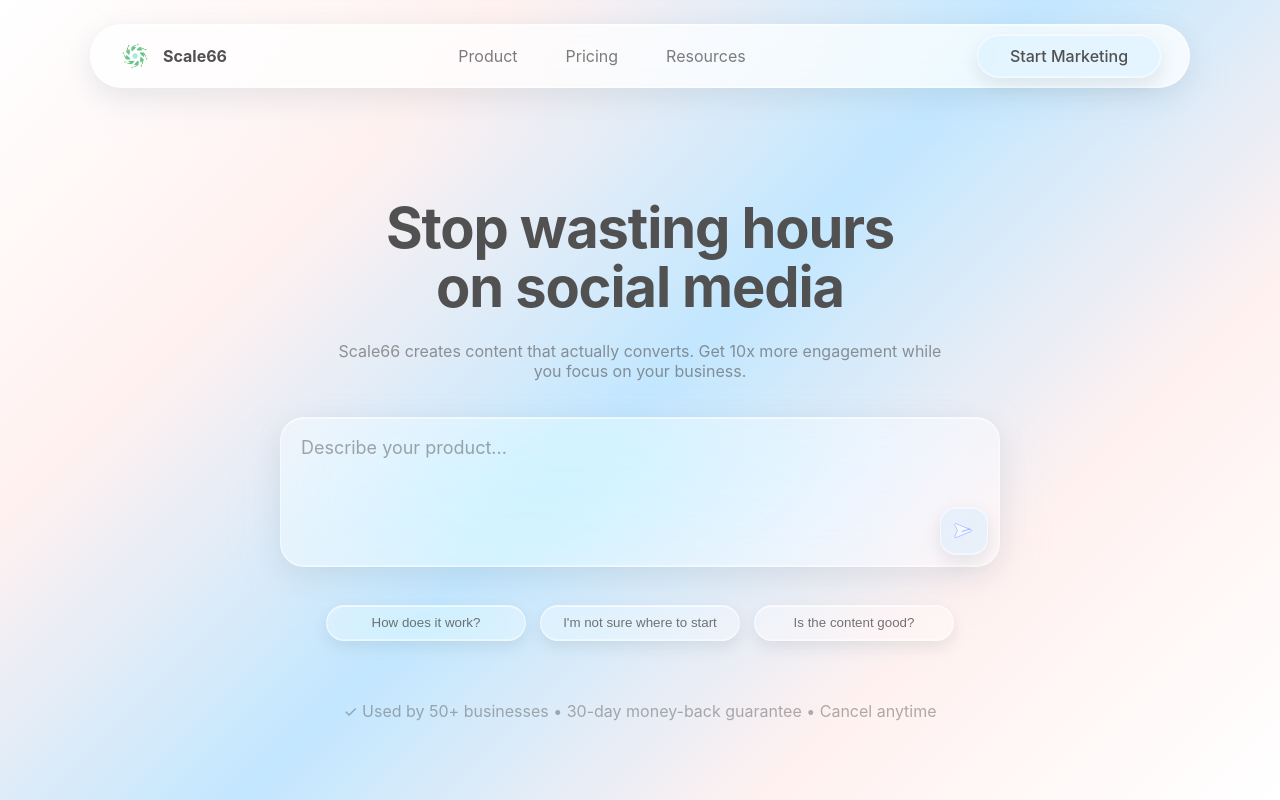
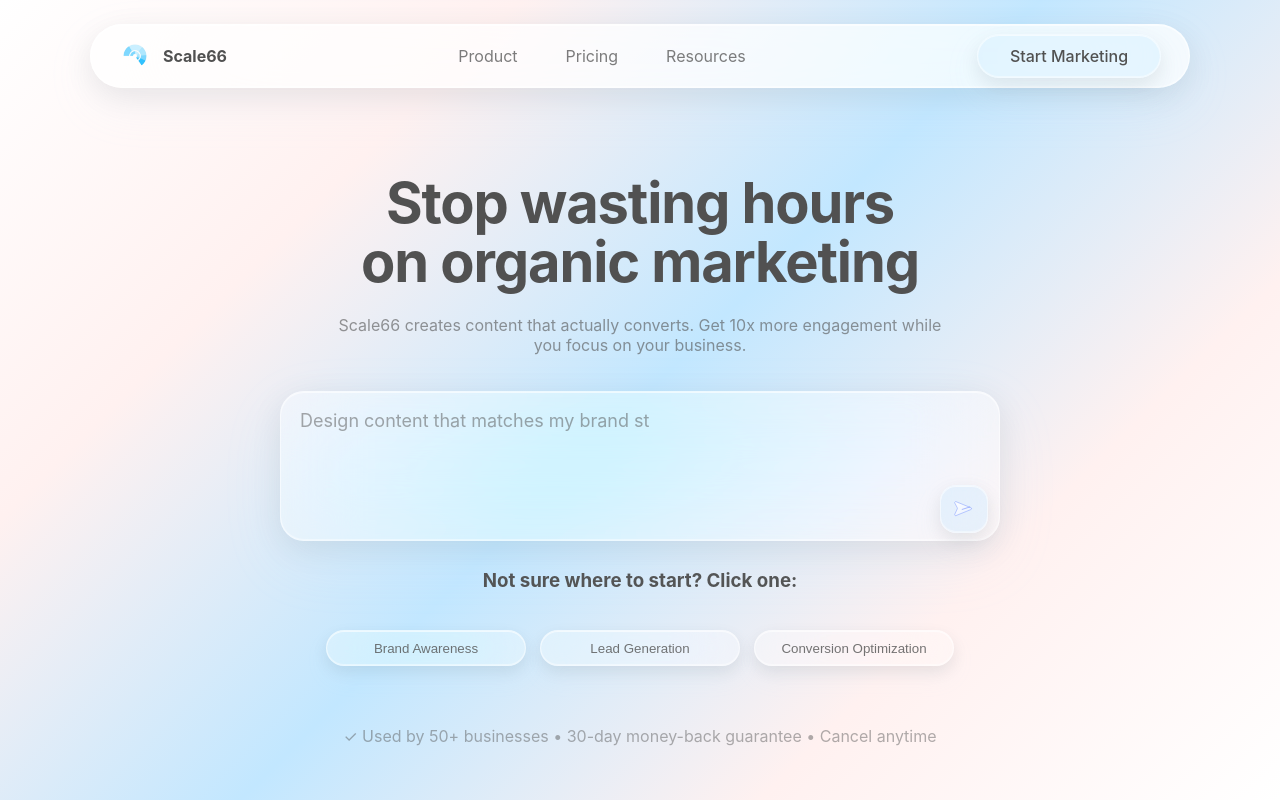
Before and after one commit to scale66-calvin-senior-project/scale66-frontend, a Next.js app in the folder frontend/: page / in a window 1280 px wide. Shown: the top 800 px of the page. Built offline with nearby package versions, Linux system fonts and the light colour scheme.

Commit message:
Changed landing page copy and added animation

```diff
--- a/frontend/src/app/globals.css
+++ b/frontend/src/app/globals.css
@@ -23,7 +23,7 @@ body {
 
 body {
   color: #515151;
-  background: linear-gradient(135deg, #ffffff 0%, #FFF1F0 25%, #C2E7FF 50%, #FFF1F0 75%, #ffffff 100%);
+  background: linear-gradient(135deg, #ffffff 0%, #EDCEFF 25%, #C2E7FF 50%, #EDCEFF 75%, #ffffff 100%);
   background-attachment: fixed;
   font-family: -apple-system, BlinkMacSystemFont, 'SF Pro Display', 'SF Pro Text', 'Helvetica Neue', Helvetica, Arial, sans-serif;
   -webkit-font-smoothing: antialiased;
--- a/frontend/src/features/landing/landing-page/components/Hero.module.css
+++ b/frontend/src/features/landing/landing-page/components/Hero.module.css
@@ -43,10 +43,21 @@
     padding: 0 16px;
   }
 
+  .inputWrapper {
+    width: 100%;
+    max-width: 90vw;
+  }
+
   .input {
     height: 120px;
     font-size: 16px;
     padding: 14px 50px 14px 16px;
+  }
+
+  .animatedPlaceholder {
+    top: 14px;
+    left: 16px;
+    font-size: 16px;
   }
 
   .play {
@@ -84,6 +95,12 @@
     font-size: 15px;
   }
 
+  .animatedPlaceholder {
+    top: 14px;
+    left: 16px;
+    font-size: 15px;
+  }
+
   .chip {
     min-width: 140px;
     font-size: 13px;
@@ -103,9 +120,14 @@
   margin-top: 12px;
 }
 
-.input {
+.inputWrapper {
+  position: relative;
   width: 720px;
   max-width: 90vw;
+}
+
+.input {
+  width: 100%;
   height: 150px;
   padding: 16px 60px 16px 20px; /* leave room for play button */
   border-radius: 24px;
@@ -129,6 +151,32 @@
   color: rgba(81, 81, 81, 0.5);
   opacity: 1;
   font-size: inherit;
+}
+
+.animatedPlaceholder {
+  position: absolute;
+  top: 16px;
+  left: 20px;
+  pointer-events: none;
+  color: rgba(81, 81, 81, 0.5);
+  font-size: 18px;
+  line-height: 1.5;
+  white-space: pre-wrap;
+  font-family: inherit;
+  z-index: 1;
+}
+
+.cursor {
+  animation: blink 1s infinite;
+}
+
+@keyframes blink {
+  0%, 49% {
+    opacity: 1;
+  }
+  50%, 100% {
+    opacity: 0;
+  }
 }
 
 .input:focus {
--- a/frontend/src/features/landing/landing-page/components/Hero.tsx
+++ b/frontend/src/features/landing/landing-page/components/Hero.tsx
@@ -1,12 +1,97 @@
 'use client';
 
-import React from "react";
+import React, { useState, useEffect, useRef } from "react";
 import Link from "next/link";
 import { useRouter } from "next/navigation";
 import styles from "./Hero.module.css";
 
+const ANIMATION_PHRASES = [
+  "Create a carousel for my SaaS product",
+  "Design content that matches my brand style",
+  "Generate Instagram posts for my mobile app",
+  "Create viral content for my e-commerce store",
+  "Design posts that match my brand voice"
+];
+
+const TYPING_SPEED = 50; // milliseconds per character
+const DELETING_SPEED = 30; // milliseconds per character (faster)
+const PAUSE_DURATION = 2000; // 2 seconds pause after typing
+
 export default function Hero() {
   const router = useRouter();
+  const [displayText, setDisplayText] = useState("");
+  const [currentPhraseIndex, setCurrentPhraseIndex] = useState(0);
+  const [isTyping, setIsTyping] = useState(true);
+  const [isPaused, setIsPaused] = useState(false);
+  const [userHasTyped, setUserHasTyped] = useState(false);
+  const [inputValue, setInputValue] = useState("");
+  const animationRef = useRef<NodeJS.Timeout | null>(null);
+  const textareaRef = useRef<HTMLTextAreaElement>(null);
+
+  // Helper function to clear animation timeout
+  const clearAnimation = () => {
+    if (animationRef.current) {
+      clearTimeout(animationRef.current);
+      animationRef.current = null;
+    }
+  };
+
+  useEffect(() => {
+    // Don't animate if user is typing
+    if (userHasTyped && inputValue.length > 0) {
+      clearAnimation();
+      return clearAnimation;
+    }
+
+    // Resume animation when user deletes everything
+    if (userHasTyped && inputValue.length === 0) {
+      setUserHasTyped(false);
+      setDisplayText("");
+      setIsTyping(true);
+      setIsPaused(false);
+      return clearAnimation;
+    }
+
+    const currentPhrase = ANIMATION_PHRASES[currentPhraseIndex];
+    if (!currentPhrase) {
+      return clearAnimation;
+    }
+
+    if (isPaused) {
+      // Wait before deleting
+      animationRef.current = setTimeout(() => {
+        setIsPaused(false);
+        setIsTyping(false);
+      }, PAUSE_DURATION);
+      return clearAnimation;
+    }
+
+    if (isTyping) {
+      // Typing mode
+      if (displayText.length < currentPhrase.length) {
+        animationRef.current = setTimeout(() => {
+          setDisplayText(currentPhrase.slice(0, displayText.length + 1));
+        }, TYPING_SPEED);
+        return clearAnimation;
+      }
+      // Finished typing, pause
+      setIsPaused(true);
+      return clearAnimation;
+    }
+
+    // Deleting mode
+    if (displayText.length > 0) {
+      animationRef.current = setTimeout(() => {
+        setDisplayText(displayText.slice(0, -1));
+      }, DELETING_SPEED);
+      return clearAnimation;
+    }
+    // Finished deleting, move to next phrase
+    setCurrentPhraseIndex((prev) => (prev + 1) % ANIMATION_PHRASES.length);
+    setIsTyping(true);
+
+    return clearAnimation;
+  }, [displayText, currentPhraseIndex, isTyping, isPaused, userHasTyped, inputValue]);
 
   const handleKeyDown = (e: React.KeyboardEvent<HTMLTextAreaElement>) => {
     if (e.key === 'Enter' && !e.shiftKey) {
@@ -15,24 +100,51 @@ export default function Hero() {
     }
   };
 
+  const handleInputChange = (e: React.ChangeEvent<HTMLTextAreaElement>) => {
+    const value = e.target.value;
+    setInputValue(value);
+
+    if (value.length > 0 && !userHasTyped) {
+      // User started typing, stop animation
+      setUserHasTyped(true);
+      if (animationRef.current) {
+        clearTimeout(animationRef.current);
+        animationRef.current = null;
+      }
+    }
+  };
+
+  // Show cursor only when typing or paused (not when deleting)
+  const showCursor = isTyping || isPaused;
+
   return (
     <section className={styles.hero}>
       <h1 className={styles.title}>
         Stop wasting hours
         <br />
-        on social media
+        on organic marketing
       </h1>
       <p className={styles.subtitle}>
         Scale66 creates content that actually converts. Get 10x more engagement while you focus on your business.
       </p>
 
       <div className={styles.inputRow}>
-        <textarea
-          className={styles.input}
-          placeholder="Describe your product..."
-          rows={5}
-          onKeyDown={handleKeyDown}
-        />
+        <div className={styles.inputWrapper}>
+          <textarea
+            ref={textareaRef}
+            className={styles.input}
+            value={inputValue}
+            rows={5}
+            onKeyDown={handleKeyDown}
+            onChange={handleInputChange}
+          />
+          {!userHasTyped && inputValue.length === 0 && (
+            <div className={styles.animatedPlaceholder}>
+              {displayText}
+              {showCursor && <span className={styles.cursor}>|</span>}
+            </div>
+          )}
+        </div>
         <Link href="/waitlist" className={styles.play} aria-label="Get Started">
           <svg width="20" height="20" viewBox="0 0 24 24" fill="none" xmlns="http://www.w3.org/2000/svg" aria-hidden>
             <defs>
@@ -47,10 +159,14 @@ export default function Hero() {
         </Link>
       </div>
 
+      <div className={styles.cta}>
+        <h3 className={styles.paragraph}>Not sure where to start? Click one:</h3>
+      </div>
+
       <div className={styles.chips}>
-        <button className={styles.chip}>How does it work?</button>
-        <button className={styles.chip}>I&apos;m not sure where to start</button>
-        <button className={styles.chip}>Is the content good?</button>
+        <button className={styles.chip}>Brand Awareness</button>
+        <button className={styles.chip}>Lead Generation</button>
+        <button className={styles.chip}>Conversion Optimization</button>
       </div>
 
       <div className={styles.trusted}>✓ Used by 50+ businesses • 30-day money-back guarantee • Cancel anytime</div>
```
Also changed, not shown: frontend/public/logo.png, 1 other file (tests, documents, lock files or other folders).
